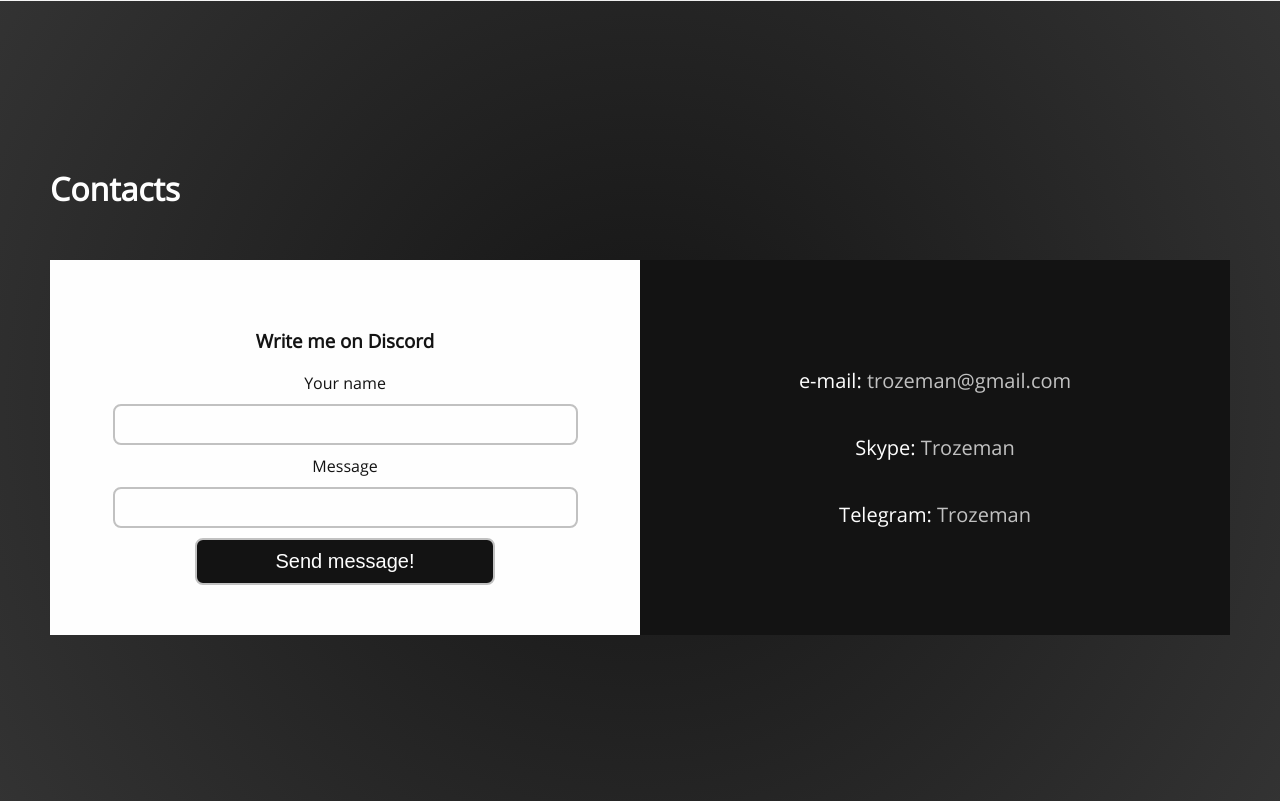
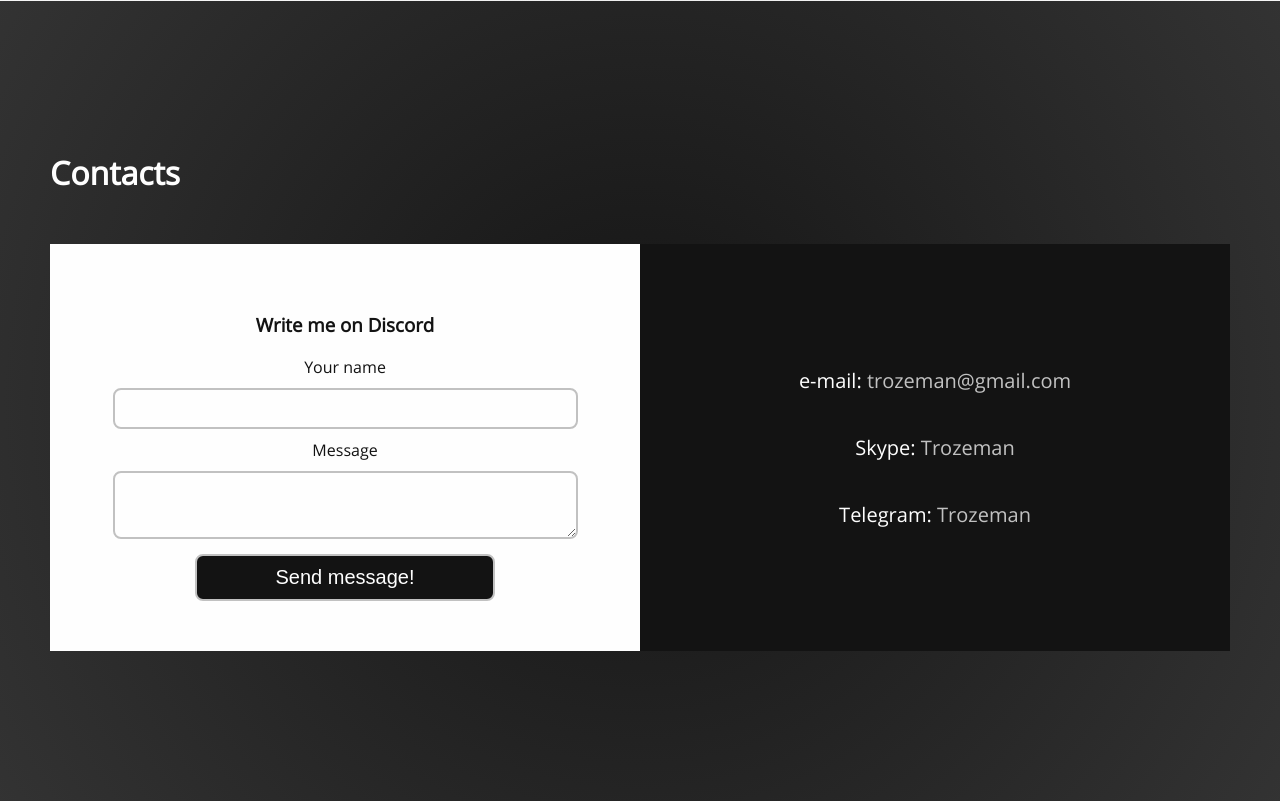
Before and after one commit to Trozeman/portfolio, a PHP site: page / in a window 1280 px wide. Shown: the part 3308-4109 px from the top of the page. Run offline with PHP 8.4, Linux system fonts and the light colour scheme.

Commit message:
Update contact form

```diff
--- a/css/main.css
+++ b/css/main.css
@@ -168,6 +168,9 @@ section > .db > * {
   text-decoration: none;
   color: #c1c1c1;
 }
+#contacts label {
+  width: 100%;
+}
 #userName,
 #message {
   border-radius: 8px;
@@ -179,6 +182,7 @@ section > .db > * {
   width: 90%;
   font-family: openSans, 'Calibri Light', serif;
   border: solid 2px #c1c1c1;
+  resize: vertical;
 }
 #send {
   background: #131313;
--- a/css/main.less
+++ b/css/main.less
@@ -196,6 +196,9 @@ section{
     text-decoration: none;
     color: #c1c1c1;
   }
+  label{
+    width: 100%;
+  }
 }
 #userName, #message{
   border-radius: 8px;
@@ -207,6 +210,7 @@ section{
   width: 90%;
   font-family: openSans, 'Calibri Light', serif;
   border: solid 2px #c1c1c1;
+  resize: vertical;
 }
 #send{
   background: @dk;
--- a/index.html
+++ b/index.html
@@ -200,10 +200,12 @@
             <div class="fx">
                 <div class="wb tc">
                     <h3>Write me on Discord</h3>
-                    <labele>Your name</labele>
+                    <label>Your name
                     <input type="text" id="userName">
-                    <labele>Message</labele>
-                    <input type="text" id="message">
+                    </label>
+                    <label>Message
+                    <textarea id="message"></textarea>
+                    </label>
                     <button id="send">Send message!</button>
                 </div>
                 <div class="db tc">
```
